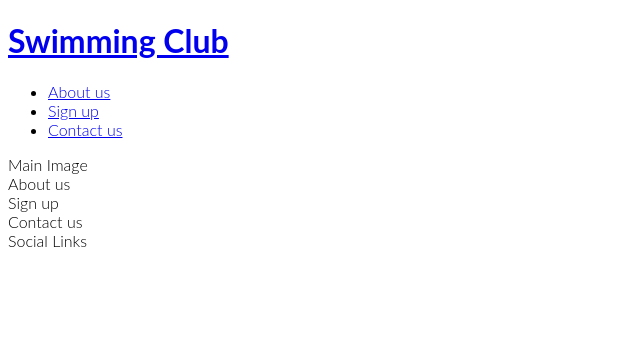
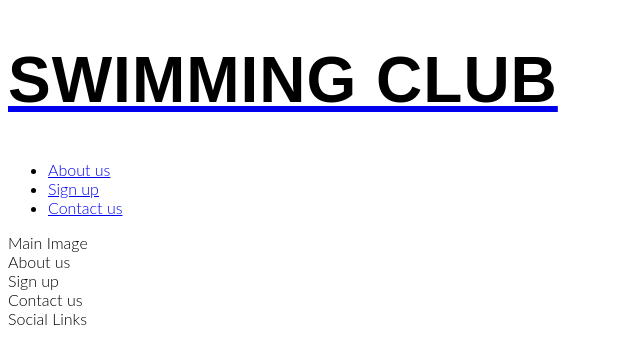
Before and after one commit to Malik784/Swimming-club, a plain HTML site: page index.html in a window 1280 px wide. Shown: the whole page, without its empty margins (0-640 px from the left). Drawn offline with Linux system fonts and the light colour scheme.

Commit message:
Add stylings to headings and logo

```diff
--- a/assets/css/style.css
+++ b/assets/css/style.css
@@ -11,3 +11,20 @@ body{
     font-family: Lato, sans-serif;
     font-weight: 300;
 }
+
+/* headings and logo */
+
+h1, h2{
+font-family: Oswald, sans-serif;
+text-transform: uppercase;
+letter-spacing: 1px;
+color: black;
+
+}
+
+#logo{
+    color: black;
+    font-size: 35px;
+    cursor: pointer;
+    font-size: 400%;
+}
--- a/index.html
+++ b/index.html
@@ -12,7 +12,7 @@
 </head>
 <body>
     <header><a href="index.html">
-        <h1>Swimming Club</h1>
+        <h1 id="logo">Swimming Club</h1>
     </a>
 
     <nav>
```
